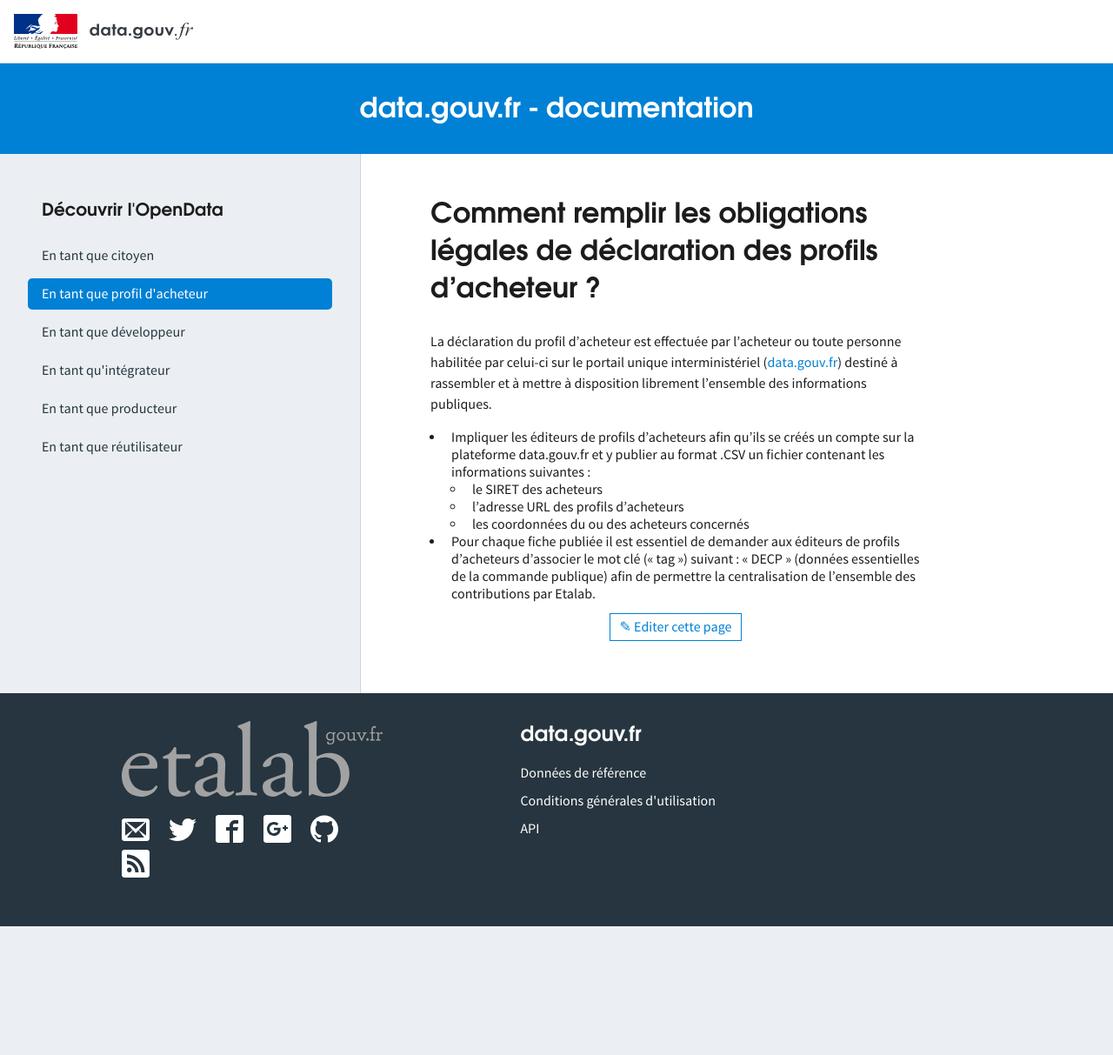
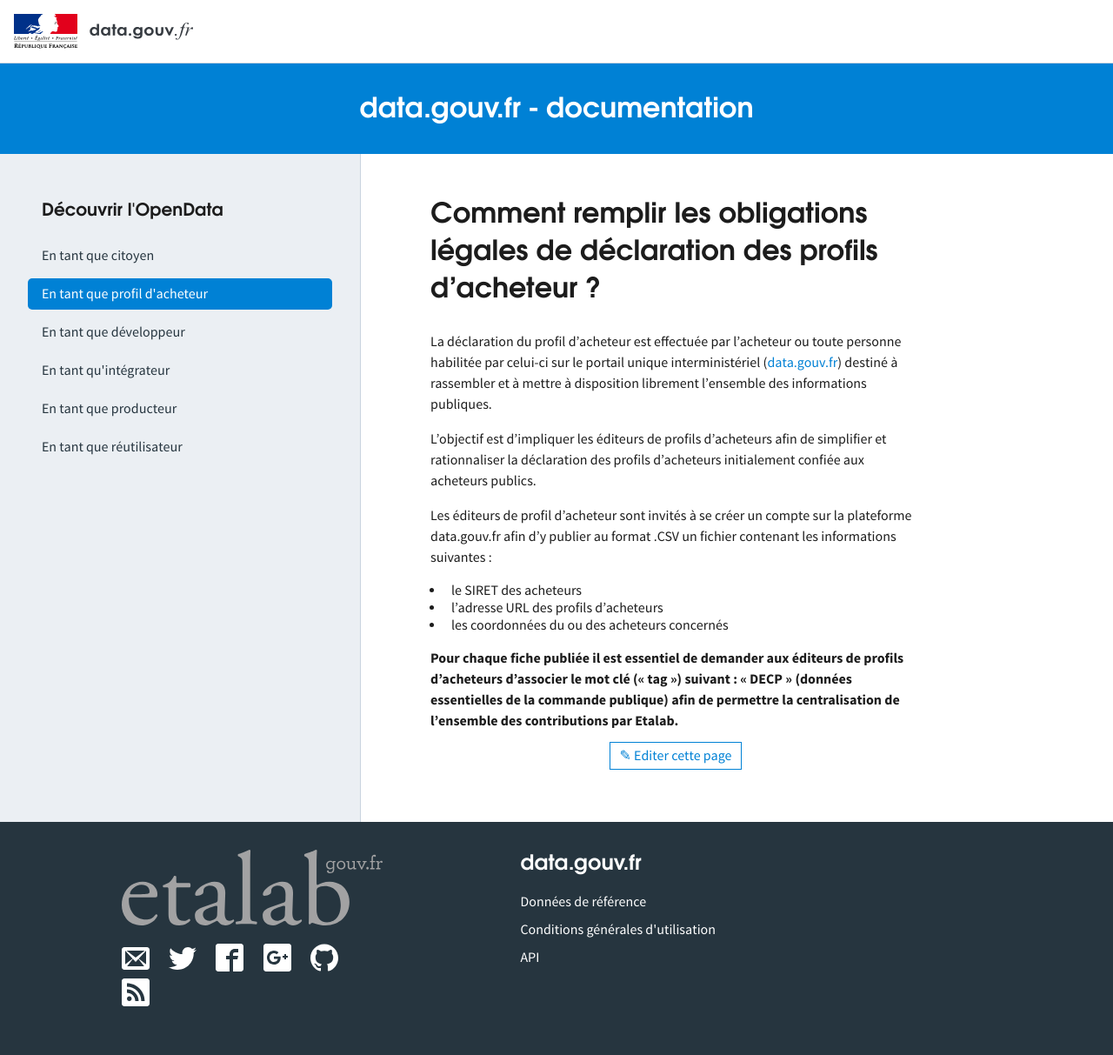
Before and after one commit to etalab/doc.data.gouv.fr, a Jekyll site: the page built from _faq/comment-remplir-les-obligations-légales-de-déclaration-des-profils-d-acheteur.md, in a window 1280 px wide. Shown: the whole page at 87% size. Built offline with Jekyll 4.4.1, drawn with Linux system fonts in a browser that asks for light colours; before the commit the page ends 1065 px from its top, so only the background shows below that.

Commit message:
Update comment-remplir-les-obligations-légales-de-déclaration-des-profils-d-acheteur.md

```diff
--- a/_faq/comment-remplir-les-obligations-légales-de-déclaration-des-profils-d-acheteur.md
+++ b/_faq/comment-remplir-les-obligations-légales-de-déclaration-des-profils-d-acheteur.md
@@ -9,8 +9,12 @@
 
 La déclaration du profil d'acheteur est effectuée par l'acheteur ou toute personne habilitée par celui-ci sur le portail unique interministériel ([data.gouv.fr](https://data.gouv.fr)) destiné à rassembler et à mettre à disposition librement l'ensemble des informations publiques.
 
-* Impliquer les éditeurs de profils d’acheteurs afin qu’ils se créés un compte sur la plateforme data.gouv.fr et y publier au format .CSV un fichier contenant les informations suivantes :
+L'objectif est d'impliquer les éditeurs de profils d’acheteurs afin de simplifier et rationnaliser la déclaration des profils d'acheteurs initialement confiée aux acheteurs publics.
+
+Les éditeurs de profil d'acheteur sont invités à se créer un compte sur la plateforme data.gouv.fr afin d'y publier au format .CSV un fichier contenant les informations suivantes :
   * le SIRET des acheteurs
   * l'adresse URL des profils d'acheteurs
   * les coordonnées du ou des acheteurs concernés
-* Pour chaque fiche publiée il est essentiel de demander aux éditeurs de profils d’acheteurs d’associer le mot clé (« tag ») suivant : « DECP » (données essentielles de la commande publique) afin de permettre la centralisation de l’ensemble des contributions par Etalab.
+
+<strong>Pour chaque fiche publiée il est essentiel de demander aux éditeurs de profils d’acheteurs d’associer le mot clé (« tag ») suivant :
+« DECP » (données essentielles de la commande publique) afin de permettre la centralisation de l’ensemble des contributions par Etalab.</strong>
```
